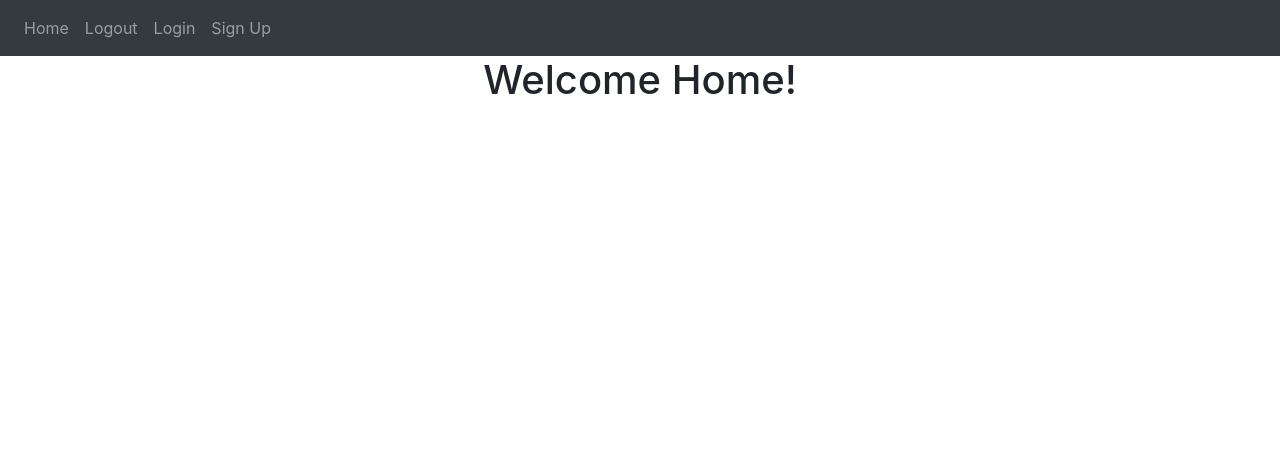
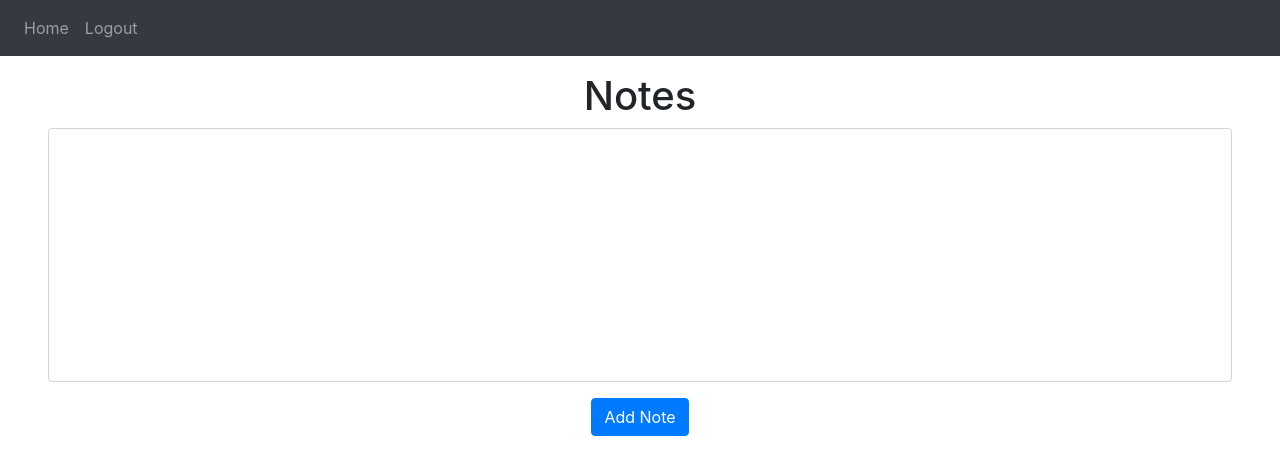
Before and after one commit to amidstdebug/Python-Web-App, a Flask app: page / in a window 1280 px wide. Shown: the top 475 px of the page. Run offline with Flask 2, Linux system fonts and the light colour scheme; a user stored in the database is signed in; data comes from the database, SQL or seed files in the repository; both versions use the stored data as it was after the commit.

Commit message:
Test test1
Signed-off-by: Justin Wong JH <63507306+amidstdebug@users.noreply.github.com>

```diff
--- a/website/static/index.js
+++ b/website/static/index.js
@@ -0,0 +1,8 @@
+function deleteNote(noteId) {
+    fetch("/delete-note", {
+        method: "POST",
+        body: JSON.stringify({noteId: noteId}),
+    }).then((_res) => {
+        window.location.href = "/";
+    });
+}
--- a/website/templates/base.html
+++ b/website/templates/base.html
@@ -27,10 +27,13 @@
         </button>
         <div class="collapse navbar-collapse" id="navbar">
         <div class="navbar-nav">
+            {% if user.is_authenticated %}
             <a class="nav-item nav-link" id="home" href="/">Home</a>
             <a class="nav-item nav-link" id="logout" href="/logout">Logout</a>
+            {% else %}
             <a class="nav-item nav-link" id="login" href="/login">Login</a>
             <a class="nav-item nav-link" id="signUp" href="/signup">Sign Up</a>
+            {% endif %}
         </div>
         </div>
     </nav>
@@ -81,9 +84,11 @@
             src="https://cdn.jsdelivr.net/npm/bootstrap@4.6.0/dist/js/bootstrap.min.js"
             integrity="sha384-+YQ4JLhjyBLPDQt//I+STsc9iw4uQqACwlvpslubQzn4u2UU2UFM80nGisd026JF"
             crossorigin="anonymous"
-    >
-
-    </script>
+    ></script>
+    <script
+            type='text/javascript' `
+            src="{{ url_for('static', filename='index.js') }}"
+    ></script>
     <!--End of Bootstrap JavaScript-->
 </body>
 </html>
--- a/website/templates/home.html
+++ b/website/templates/home.html
@@ -1,7 +1,25 @@
 {% extends 'base.html' %}
 {% block title %}Home{% endblock %}
 {%block content%}
-    <h1 class="center">
-        Welcome Home!
-    </h1>
-{%endblock%}
+<h1 class="center pt-3">Notes</h1>
+<ul class="list-group-flush list-group pl-5 pr-5 " style="list-style: none;" id="notes">
+    {% for note in user.notes %}
+    <li class="list-group-item">
+        {{ note.data }}
+        <button type="button" class="close" onClick="deleteNote({{ note.id }})">
+      <span aria-hidden="true">
+          &times;
+      </span>
+        </button>
+    </li>
+    {% endfor %}
+</ul>
+<form method="POST" class="pl-5 pr-5">
+    <textarea style="resize: none" name="note" id="note" cols="30" rows="10" class="form-control"></textarea>
+    <div class="center pt-3">
+        <button type="submit" class="btn btn-primary">
+            Add Note
+        </button>
+    </div>
+</form>
+{% endblock %}
--- a/website/views.py
+++ b/website/views.py
@@ -1,10 +1,38 @@
-from flask import Blueprint, render_template
+import json
+
+from flask import Blueprint, render_template, request, flash, jsonify
 from flask_login import login_required, current_user
+
+from . import db
+from .models import Note
 
 views = Blueprint('views', __name__)
 
 
-@views.route('/')
+@views.route('/', methods=['GET', 'POST'])
 @login_required
 def home():
-	return render_template('home.html')
+    if request.method == 'POST':
+        note = request.form.get('note')
+        if len(note) < 1:
+            flash('Note too short!', category='fail')
+        else:
+            new_note = Note(data=note, user_id=current_user.id)
+            db.session.add(new_note)
+            db.session.commit()
+
+            flash('Note added!', category='pass')
+    return render_template('home.html', user=current_user)
+
+
+@views.route('/delete-note', methods=['POST'])
+def delete_note():
+    note = json.loads(request.data)
+    noteId = note['noteId']
+    note = Note.query.get(noteId)
+    if note:
+        if note.user_id == current_user.id:
+            db.session.delete(note)
+            db.session.commit()
+
+    return jsonify({})
```
Also changed, not shown: website/auth.py (+6 -5 lines), website/database.db. Lines whose indentation alone changed are shown as unchanged.
